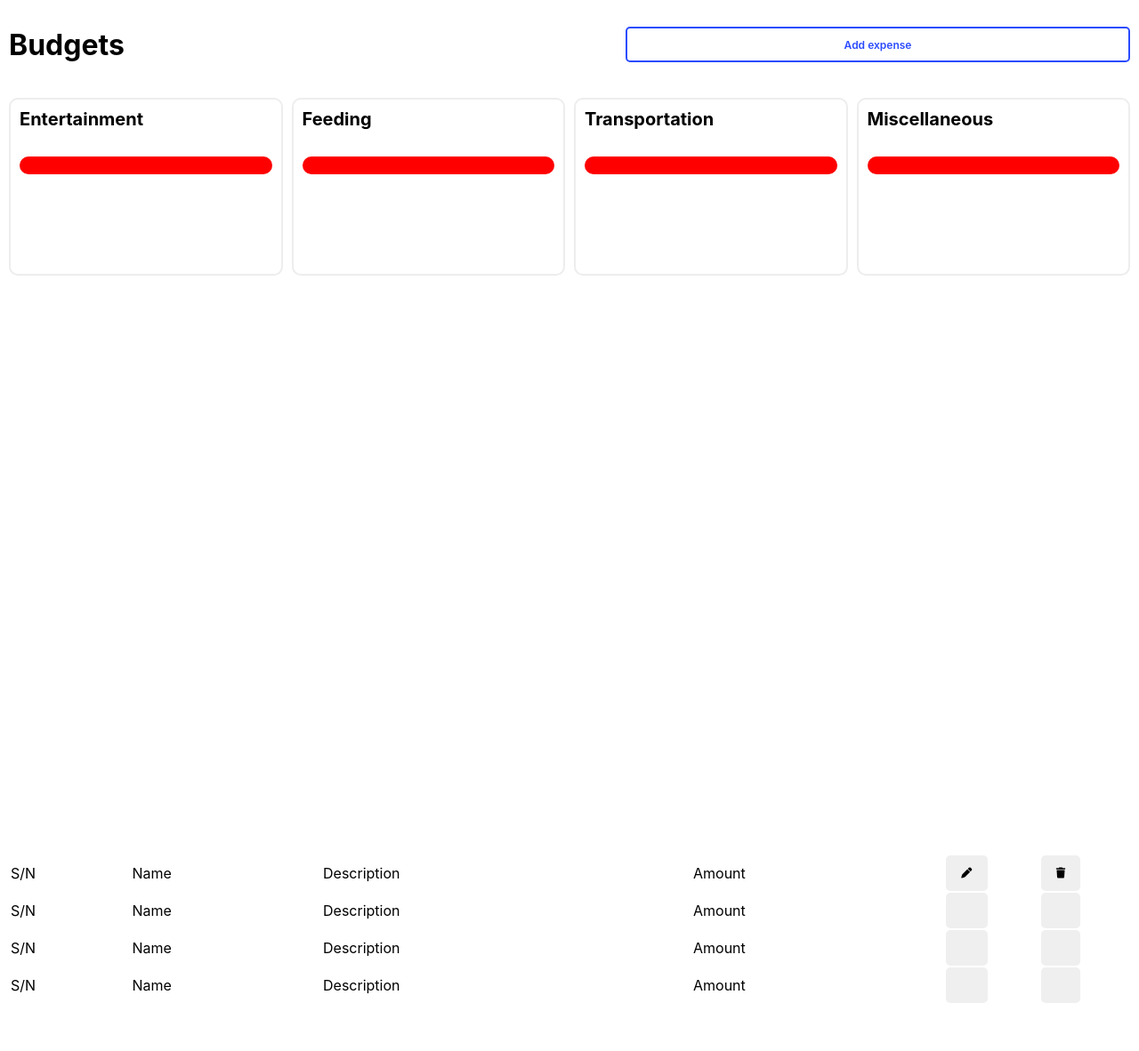
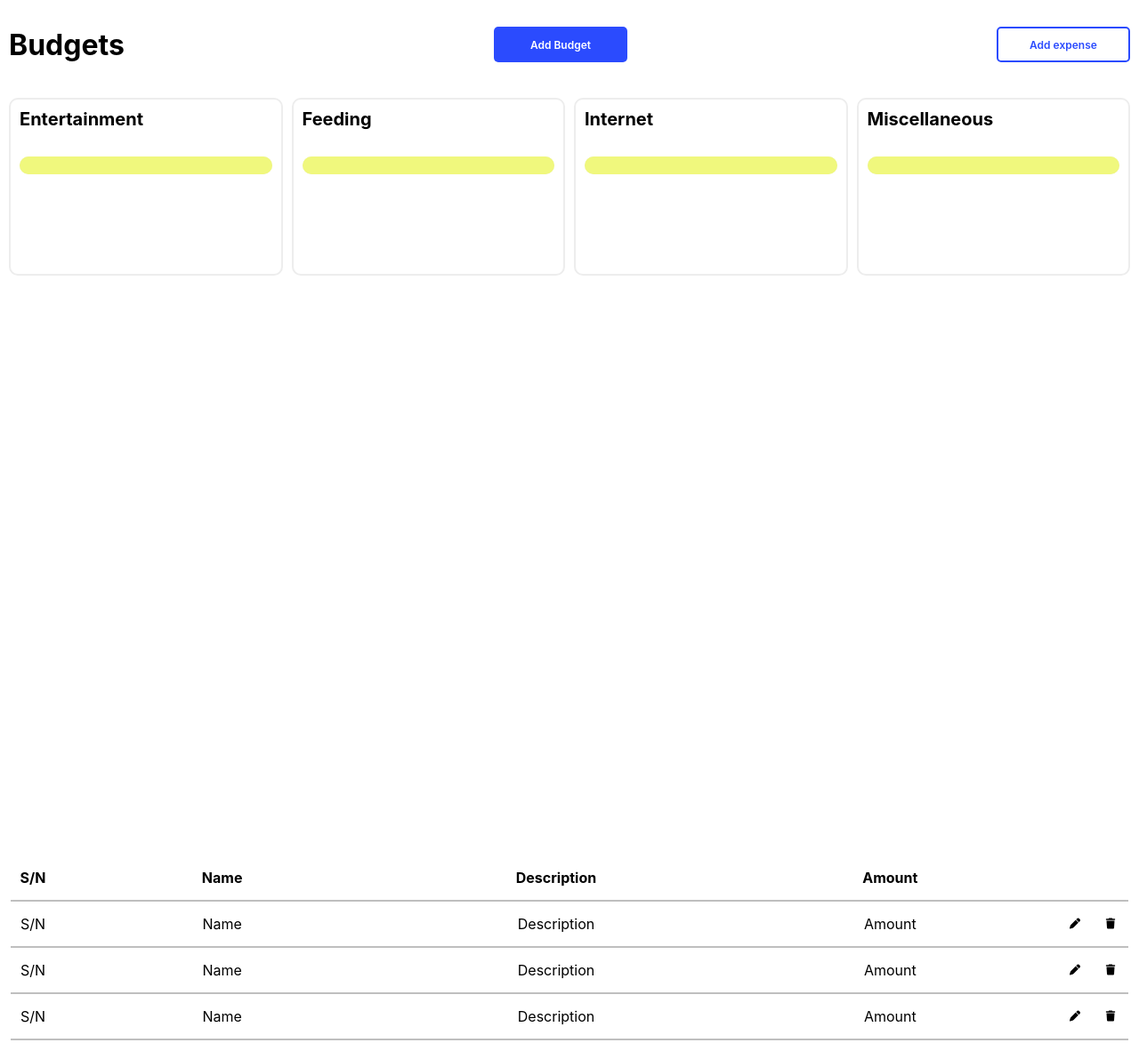
Before and after one commit to DanielOmehe/javascript-budget-app, a plain HTML site: page index.html in a window 1280 px wide. Shown: the whole page at 89% size. Before the commit the page ends 1140 px from the top, so only its background shows below. Drawn offline with Linux system fonts and the light colour scheme.

Commit message:
Complete project UI

```diff
--- a/index.html
+++ b/index.html
@@ -14,9 +14,10 @@
     <div id="budget-wrapper">
         <div class="budget-container">
             <h1 class="budget-heading">Budgets</h1>
-      <button class="expense">Add expense</button>
+            <button class="add-budget">Add Budget</button>
+            <button class="add-expense">Add expense</button>
         </div>
-    <div class="add-budget">
+        <div class="add-budget-backdrop"></div>
         <form class="add-budget-form">
             <h1>Add Budget</h1>
             <div class="close">
@@ -24,9 +25,10 @@
                 <div class="line"></div>
             </div>
             <div class="budget-input">
-          <input class="name" type="text" placeholder="budget" />
-          <input class="description" type="text" placeholder="description" />
-          <input class="amount" type="number" placeholder="amount" />
+                <input class="expenses-name" type="text" placeholder="expense" />
+                <input class="expenses-description" type="text" placeholder="description" />
+                <input class="expenses-amount" type="number" placeholder="amount" />
+                <input class="total-budget" type="number" placeholder="total budget" />
                 <select name="expense-category" id="choose-category">
                     <option selected value="entertainment">Entertainment</option>
                     <option value="food">Food</option>
@@ -36,7 +38,7 @@
             </div>
             <button class="add-budget-btn" type="submit">Add budget</button>
         </form>
-    </div>
+
         <div class="budgets">
             <div class="budget entertainment-budget">
                 <div class="budget-title">
@@ -48,8 +50,8 @@
                         </span>
                     </div>
                 </div>
-        <div class="progress">
-
+                <div class="progress-wrapper">
+                    <div class="progress"></div>
                 </div>
             </div>
             <div class="budget entertainment-budget">
@@ -62,13 +64,13 @@
                         </span>
                     </div>
                 </div>
-        <div class="progress">
-
+                <div class="progress-wrapper">
+                    <div class="progress"></div>
                 </div>
             </div>
             <div class="budget entertainment-budget">
                 <div class="budget-title">
-          <h1>Transportation</h1>
+                    <h1>Internet</h1>
                     <div>
                         <p class="amount"></p>
                         <span>
@@ -76,8 +78,8 @@
                         </span>
                     </div>
                 </div>
-        <div class="progress">
-
+                <div class="progress-wrapper">
+                    <div class="progress"></div>
                 </div>
             </div>
             <div class="budget entertainment-budget">
@@ -90,47 +92,55 @@
                         </span>
                     </div>
                 </div>
+                <div class="progress-wrapper">
                     <div class="progress"></div>
                 </div>
             </div>
         </div>
+    </div>
     <div class='budget-account'>
-    <table>
-      <tr>
+        <table class="budget-account-table">
+            <tr class='table-row'>
+                <th>S/N</th>
+                <th>Name</th>
+                <th>Description</th>
+                <th>Amount</th>
+            </tr>
+            <tr class="table-row">
                 <td>S/N</td>
                 <td>Name</td>
                 <td>Description</td>
                 <td>Amount</td>
-        <td><button>
+                <td><button class="button">
                         <i class='fa-solid fa-pen'></i>
                     </button></td>
-        <td><button>
+                <td><button class="button">
                         <i class='fa-solid fa-trash'></i>
                     </button></td>
             </tr>
-      <tr>
+            <tr class="table-row">
                 <td>S/N</td>
                 <td>Name</td>
                 <td>Description</td>
                 <td>Amount</td>
-        <td><button></button></td>
-        <td><button></button></td>
+                <td><button class="button">
+                        <i class='fa-solid fa-pen'></i>
+                    </button></td>
+                <td><button class="button">
+                        <i class='fa-solid fa-trash'></i>
+                    </button></td>
             </tr>
-      <tr>
+            <tr class="table-row">
                 <td>S/N</td>
                 <td>Name</td>
                 <td>Description</td>
                 <td>Amount</td>
-        <td><button></button></td>
-        <td><button></button></td>
-      </tr>
-      <tr>
-        <td>S/N</td>
-        <td>Name</td>
-        <td>Description</td>
-        <td>Amount</td>
-        <td><button></button></td>
-        <td><button></button></td>
+                <td><button class="button">
+                        <i class='fa-solid fa-pen'></i>
+                    </button></td>
+                <td><button class="button">
+                        <i class='fa-solid fa-trash'></i>
+                    </button></td>
             </tr>
         </table>
 
--- a/main.js
+++ b/main.js
@@ -1,34 +1,74 @@
-const addExpenseBtn = document.querySelector(".expense");
-const closeBtn = document.querySelector(".close");
-const budgetName = document.querySelector(".name");
-const budgetDescription = document.querySelector(".description");
-const budgetAmount = document.querySelector(".amount");
-const addBudgetForm = document.querySelector(".add-budget-form");
-const chooseCategory = document.querySelector("#choose-category");
+const addExpenseBtn = document.querySelector(".add-expense"),
+addBudgetBtn = document.querySelector(".add-budget"),
+closeBtn = document.querySelector(".close"),
+budgetName = document.querySelector(".expenses-name"),
+budgetDescription = document.querySelector(".expenses-description"),
+budgetAmount = document.querySelector(".expenses-amount"),
+totalBudget = document.querySelector('.total-budget'),
+addBudgetForm = document.querySelector(".add-budget-form"),
+chooseCategory = document.querySelector("#choose-category"),
+amount = document.querySelectorAll('.amount');
 
-addExpenseBtn.addEventListener("click", (e) => {
-  document.querySelector(".add-budget").classList.add("open");
-  document.querySelector(".add-budget-form").classList.add("open");
+console.log(chooseCategory.value);
+
+const string = 'abcdefghijklmnopqrstuvqxyz1234567890';
+
+addExpenseBtn.addEventListener("click", () => {
+  document.querySelector(".add-budget-backdrop").classList.add("open");
+  addBudgetForm.classList.add("open");
 });
 
 closeBtn.addEventListener("click", () => {
-  document.querySelector(".add-budget").classList.remove("open");
-  document.querySelector(".add-budget-form").classList.remove("open");
+  document.querySelector(".add-budget-backdrop").classList.remove("open");
+  addBudgetForm.classList.remove("open");
 });
+
+document.querySelector('.add-budget-backdrop').addEventListener('click', ()=>{
+    document.querySelector('.add-budget-backdrop').classList.remove('open');
+    addBudgetForm.classList.remove('open');
+})
+
+const generateID =(string)=>{
+    let idString = '';
+
+    for(let i = 0; i < string.length / 3 ; i++){
+        idString += string[Math.floor(Math.random() * string.length)]
+    }
+    return idString
+}
+
+const generateCurrency =(amount)=>{
+    const currentcyFormat = new Intl.NumberFormat(undefined, {
+        style: 'currency',
+        currency: 'ngn'
+    })
+
+    const currency = currentcyFormat.format(amount);
+    return currency
+}
+
 
 addBudgetForm.addEventListener("submit", (e) => {
   e.preventDefault();
 
-  const name = budgetName.value;
-  const description = budgetDescription.value;
-  const amount = budgetAmount.value;
+  const name = budgetName.value,
+  description = budgetDescription.value,
+  amount = budgetAmount.value,
+  category = chooseCategory.value
 
   if (name === "" || description === "" || amount === "") {
     console.log("please fill in all fields");
   }
+
+  createNewExpense({
+    id: generateID(string),
+    expense: name,
+    description,
+    amount: generateCurrency(amount),
+    totalBudget: generateCurrency(max)
+  }, category);
 });
 
-document.querySelector(".add-budget").addEventListener("click", () => {
-  document.querySelector(".add-budget").classList.remove("open");
-  document.querySelector(".add-budget-form").classList.remove("open");
-});
+function createNewExpense(expense, category){
+
+}
--- a/style.css
+++ b/style.css
@@ -12,6 +12,9 @@
     --white: #ffffff;
     --black: #000000;
     --grey: #ededed;
+    --danger: #fe1257;
+    --warning: #f0f87d;
+    --outline: 2px solid #2b4bfe;
   }
 
   #budget-wrapper {
@@ -36,7 +39,7 @@
   }
 
   button {
-    width: 45%;
+    width: 150px;
     height: 40px;
     border: none;
     outline: none;
@@ -44,6 +47,18 @@
     font-size: 12px;
     padding: 5px;
     border-radius: 5px;
+    cursor: pointer;
+  }
+
+  .add-budget{
+    background-color: var(--primary);
+    color: var(--white);
+  }
+
+  .add-expense{
+    color: var(--primary);
+    background: var(--transparent);
+    border: var(--outline);
   }
 
   .expense {
@@ -52,9 +67,9 @@
     color: var(--primary);
   }
 
-  .add-budget {
+  .add-budget-backdrop {
     width: 100%;
-    min-height: 100vh;
+    height: 100%;
     position: absolute;
     top: 0;
     left: 0;
@@ -65,13 +80,23 @@
   .add-budget-form {
     width: 400px;
     height: 100%;
-    padding: 20px;
+    padding: 40px 20px;
     background: var(--white);
     position: absolute;
     top: 0;
     left: -100%;
     transition: all 0.5s ease-in-out;
     z-index: 2;
+  }
+
+  .add-budget-backdrop.open {
+    display: block;
+    background: linear-gradient(rgba(0, 0, 0, 0.795), rgba(0, 0, 0, 0.79));
+  }
+
+  .add-budget-form.open {
+    transition: all 0.3s linear;
+    left: 0;
   }
 
   add-budget-form h1 {
@@ -82,23 +107,13 @@
     width: 40px;
     height: 40px;
     position: absolute;
-    top: 20px;
-    left: 300px;
-  }
-
-  .add-budget.open {
-    display: block;
-    background: linear-gradient(rgba(0, 0, 0, 0.795), rgba(0, 0, 0, 0.79));
-  }
-
-  .add-budget-form.open {
-    transition: all 0.3s linear;
-    left: 0;
+    top: 50px;
+    left: 340px;
   }
 
   .line {
     width: 100%;
-    height: 5px;
+    height: 3px;
     margin: 15px 0;
     border-radius: 5px;
     background: var(--black);
@@ -112,7 +127,7 @@
   }
 
   .line:nth-child(2) {
-    transform: translateY(-20px) rotate(-45deg);
+    transform: translateY(-18px) rotate(-45deg);
   }
 
   input,
@@ -128,8 +143,7 @@
   }
 
   input:focus {
-    border: 2px solid var(--primary);
-    border-radius: 10px;
+    border-bottom: 2px solid var(--primary);
   }
 
   .inputs {
@@ -173,7 +187,7 @@
     font-size: 20px;
   }
 
-  .progress {
+  .progress-wrapper {
     width: 100%;
     height: 20px;
     border-radius: 10px;
@@ -183,14 +197,13 @@
     overflow: hidden;
   }
 
-  .progress::before {
-    content: "";
+  .progress {
     width: 100%;
     height: 100%;
     position: absolute;
     top: 0;
     left: 0;
-    background: red;
+    background: var(--warning);
     z-index: 0;
   }
 
@@ -205,7 +218,17 @@
     width: 100%;
   }
 
-  .budget-account table tr {
-    border: 2px solid red;
-    border-bottom: 1px solid rgba(0, 0, 0, 0.85);
+  .button{
+    width: 40px;
+    height: 40px;
+    background: var(--transparent);
   }
+
+  .table-row{
+    width: 100%;
+    border-bottom: 2px solid rgba(0, 0, 0, 0.25);
+    display: grid;
+    grid-template-columns: 50px 1fr 1fr 1fr 40px 40px;
+    grid-template-rows: 50px;
+    place-items: center;
+  }
```
Lines whose indentation alone changed are shown as unchanged.
